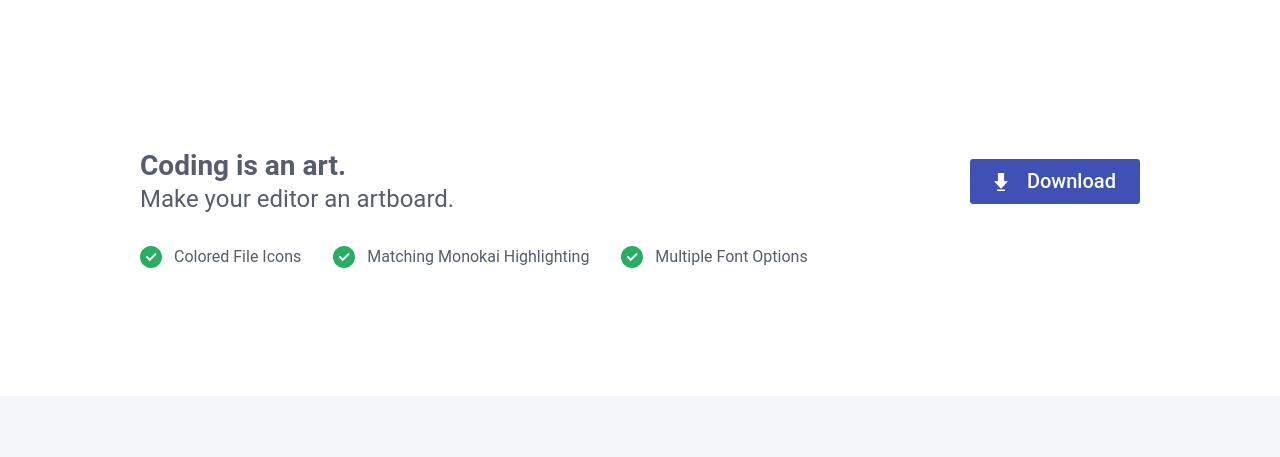
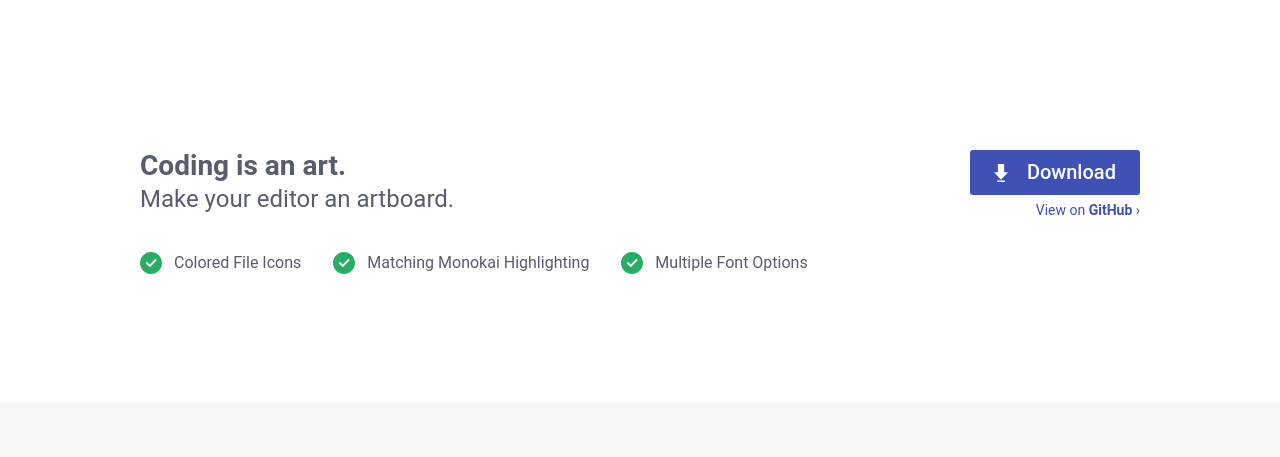
Before and after one commit to bluefirex/sublime-foculor, a plain HTML site: page docs/index.html in a window 1280 px wide. Shown: the part 327-784 px from the top of the page. Drawn offline with Linux system fonts and the light colour scheme; a web font is replaced by a local one.

Commit message:
Add button to view on GitHub

```diff
--- a/docs/css/src.scss
+++ b/docs/css/src.scss
@@ -304,6 +304,7 @@ header#main {
 
 		.slogan {
 			flex-grow: 1;
+			padding-bottom: 6px;
 
 			h2, h3 {
 				@include mp0;
@@ -328,6 +329,12 @@ header#main {
 			a.button {
 				font-size: 20px;
 				font-weight: 500;
+			}
+
+			a.button + a {
+				display: block;
+				margin-top: 6px;
+				font-size: 14px;
 			}
 		}
 	}
--- a/docs/index.html
+++ b/docs/index.html
@@ -36,6 +36,8 @@
 
 						Download
 					</a>
+
+					<a href="https://github.com/bluefirex/sublime-foculor">View on <b>GitHub</b> ›</a>
 				</div>
 			</div>
 
```
Also changed, not shown: docs/css/build.css, 1 other file.
